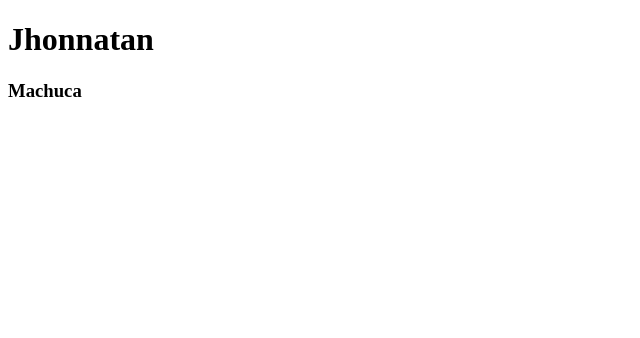
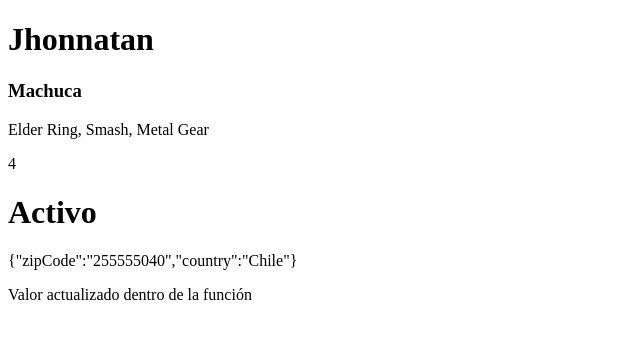
Before and after one commit to JFelipex3/first-steps, a React (Vite) app: page / in a window 1280 px wide. Shown: the top 338 px of the page, without its empty margins (0-640 px from the left). Built offline with nearby package versions, Linux system fonts and the light colour scheme.

Commit message:
Impresión de variables

```diff
--- a/src/MyAwesomeApp.tsx
+++ b/src/MyAwesomeApp.tsx
@@ -14,12 +14,39 @@
 //     );
 // }
 
+// Se pueden definir las variables acá, si no se van a modificar
+const firstName = 'Jhonnatan';
+const lastName = 'Machuca';
+
+const favoriteGames = ['Elder Ring', 'Smash', 'Metal Gear'];
+const isActive = true;
+
+const address = {
+    zipCode: '255555040',
+    country: 'Chile'
+}
+
 // Version como función de flecha
 export const MyAwesomeApp = () => {
+
+    // Definir variables que pueden cambiar acá
+    let valor = 'Definido dentro de la función';
+
+    valor = 'Valor actualizado dentro de la función';
+
     return (
         <>
-            <h1>Jhonnatan</h1>
-            <h3>Machuca</h3>
+            <h1>{firstName}</h1>
+            <h3>{lastName}</h3>
+
+            <p>{favoriteGames.join(', ')}</p>
+            <p>{2 + 2}</p>
+
+            <h1>{isActive ? 'Activo' : 'No Activo'}</h1>
+
+            <p>{JSON.stringify(address)}</p>
+
+            <p>{valor}</p>
         </>
     )
 }
```
